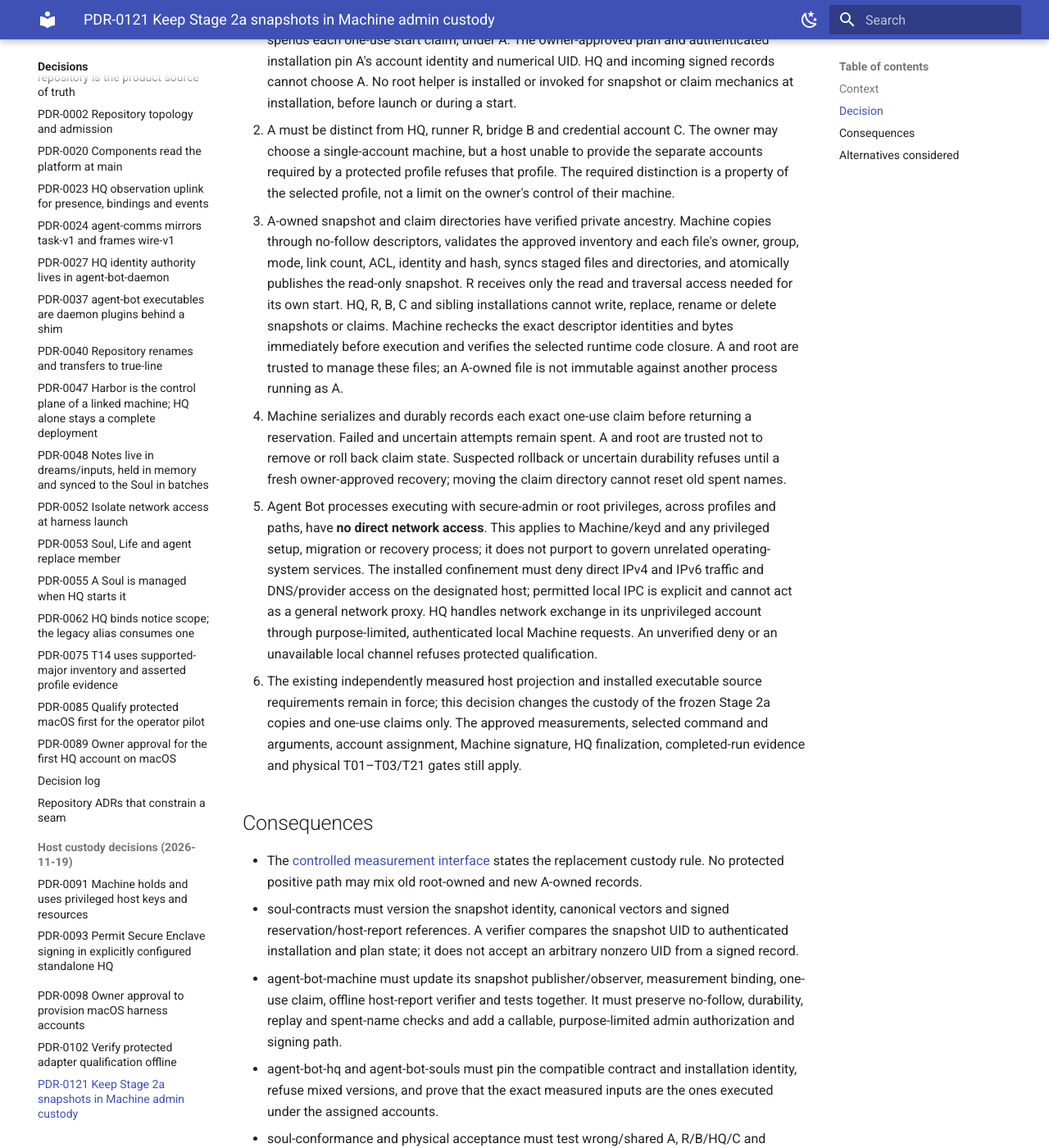
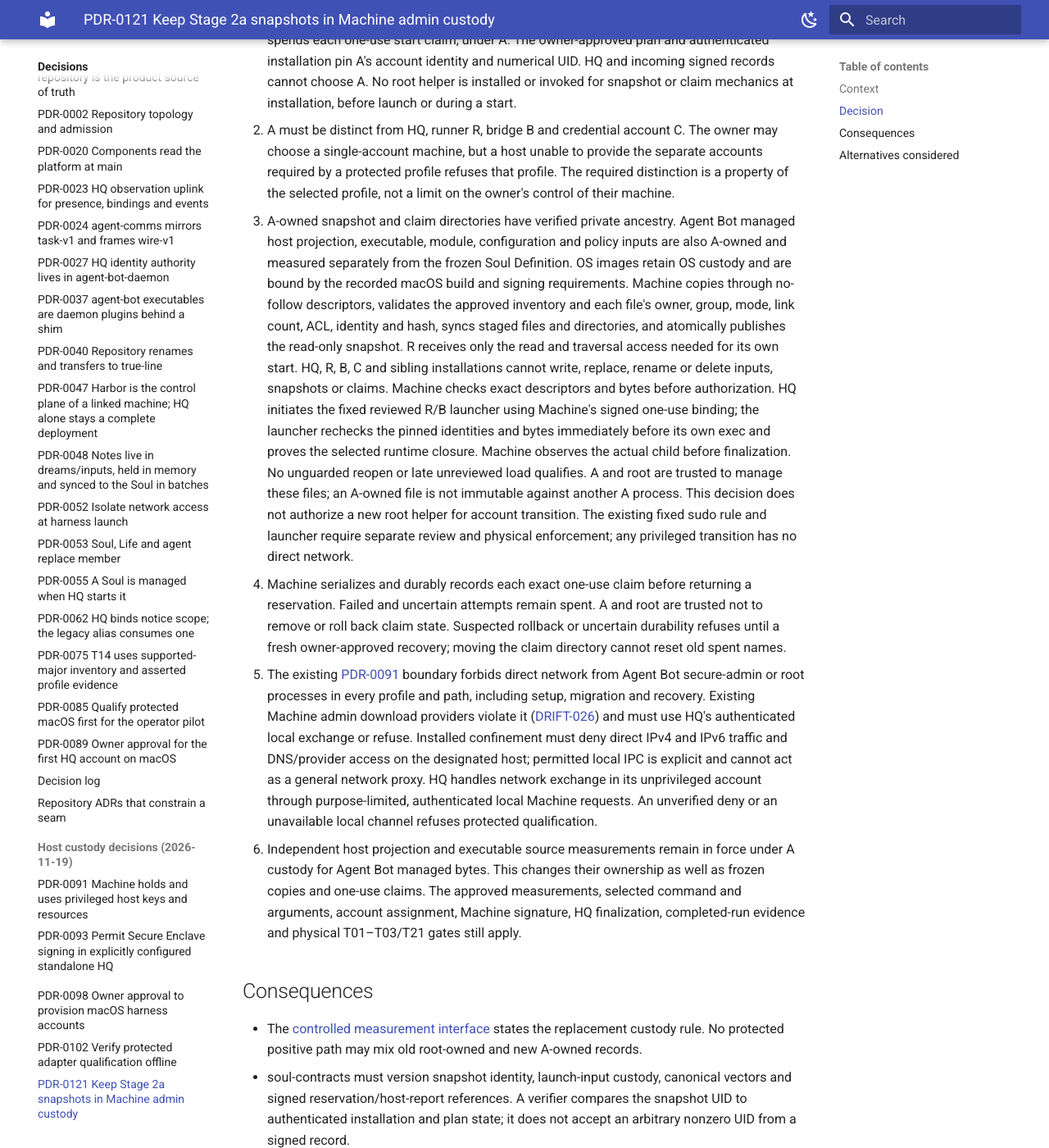
Before and after one commit to true-line/agent-bot-platform, an MkDocs documentation site: the page built from docs/04-decisions/PDR-0121-machine-admin-custody-for-stage-2a-snapshots.md, in a window 1280 px wide and 1400 px high, scrolled down 748 px. Shown: the whole window at 82% size. Built offline with MkDocs 1.6.1 and Material for MkDocs 9.7.7, drawn with Linux system fonts in a browser that asks for light colours; some of the changed text lies outside the part shown.

Commit message:
platform: align admin custody and offline Machine boundary
Co-authored-by: solid-owl-71 <agent_76e9bfc8-d740-4ebe-b122-e43fa2cecf71@souls.agent-bot.invalid>
Agent-Identity: agent_76e9bfc8-d740-4ebe-b122-e43fa2cecf71

```diff
--- a/docs/00-governance/drift-register.md
+++ b/docs/00-governance/drift-register.md
@@ -24,20 +24,20 @@ move completed entries to [resolved drift](drift-register-resolved.md).
 
 ## DRIFT-004 Wire and task contracts exist twice
 
-- **Open.** agent-comms ships NDJSON wire v1 (`lib/wire.mjs`) and a task state table (its `tasks.md` doc) that do not reference soul-contracts. S6 sections 6 and 7 specify `wire/v1` and `task/v1` with nine HQ-authoritative states and comms as a mirror.
-- **Resolution.** [PDR-0024](../04-decisions/PDR-0024-comms-mirrors-task-v1-and-frames-wire-v1.md): the schemas are in soul-contracts `wire/v1` and `task/v1`. agent-comms mirrors HQ's `task/v1` records through a codec, frames routed messages in `wire/v1` at its broker layer, and runs every fixture of both against them. Its v0.5.5 task workflow and local client protocol stay, documented as outside the seams. Resolved when that agent-comms PR merges.
+- **Open.** agent-comms' NDJSON wire and task table diverge from the soul-contracts `wire/v1` and nine-state, HQ-authoritative `task/v1` seams (S6 §§6–7).
+- **Resolution.** [PDR-0024](../04-decisions/PDR-0024-comms-mirrors-task-v1-and-frames-wire-v1.md): comms mirrors HQ tasks and frames routed messages against both contract fixture sets. Its local protocol and v0.5.5 workflow remain outside those seams until the adoption PR merges.
 
 ## DRIFT-005 Two products called headquarters
 
-- **Open.** agent-watchtower calls itself "agent coordination headquarters" with its own control plane and approvals (agent-watchtower ADR-0012). S6 defines HQ as the single local authority; S7 scopes the watcher to observability.
-- **Decided 2026-11-07, open until the repository changes.** The owner made agent-watchtower a standalone security product on top of the platform (PDR-0002). It consumes `hq-v1` read-only and holds no control authority.
-- **Resolution.** agent-watchtower drops the "headquarters" claim, its own control plane and its approvals, superseding agent-watchtower ADR-0012.
+- **Open.** agent-watchtower ADR-0012 claims a second headquarters and approvals; S6 gives HQ sole local authority and S7 gives the watcher observability.
+- **Decided 2026-11-07.** [PDR-0002](../04-decisions/PDR-0002-repository-topology-and-admission.md) keeps watchtower a separate read-only security product.
+- **Resolution.** Watchtower removes its control claims and supersedes its ADR.
 
 ## DRIFT-006 GeniusBar or DudlesBar
 
-- **Open.** S6, S7 and these docs say GeniusBar. The geniusbar repository renamed the product DudlesBar (geniusbar ADR-0417).
-- **Decided 2026-11-07, name still open.** GeniusBar is the code name; DudlesBar is not adopted. A product name is chosen before any public release, because "Genius Bar" is an Apple service name (RISK-010).
-- **Resolution.** The owner picks the product name; the glossary records it with GeniusBar as the former code name, and the geniusbar repository supersedes geniusbar ADR-0417.
+- **Open.** S6/S7 use GeniusBar; geniusbar ADR-0417 says DudlesBar.
+- **Decided 2026-11-07.** GeniusBar remains a code name; DudlesBar is not adopted. A public name is required before release (RISK-010).
+- **Resolution.** The owner selects the name; the glossary and geniusbar ADR follow.
 
 ## DRIFT-007 Two Soul package layouts
 
@@ -51,13 +51,13 @@ move completed entries to [resolved drift](drift-register-resolved.md).
 
 ## DRIFT-009 "Soul" and "principal" mean different things
 
-- **Open.** S6 section 3 defines a Soul as a persistent multi-member agent and a principal as a human or organization; the platform [glossary](../glossary.md) carries those definitions since soul-contracts moved its glossary there ([soul-contracts#26](https://github.com/true-line/soul-contracts/pull/26)). agent-comms ADR-0003 defines a soul as one agent conversation (`agent_<uuid>`) and a principal as a human or transport account; agent-bot's README uses the agent-comms meaning. Since PDR-0053 the glossary defines a Soul as a package, not an agent.
-- **Resolution.** The platform [glossary](../glossary.md) is the single home after PDR-0001; agent-comms records the older meaning as superseded.
+- **Open.** S6, agent-comms ADR-0003 and agent-bot README use incompatible Soul/principal meanings. [PDR-0053](../04-decisions/PDR-0053-soul-life-and-agent-replace-member.md) and the [glossary](../glossary.md) define Soul as a package.
+- **Resolution.** Components adopt the glossary; comms marks its older meaning superseded.
 
 ## DRIFT-010 Short labels collide
 
-- **Open.** S6 labels its external references `R1` to `R8`, beside its requirements R1 to R12. agent-bot-daemon's plan labels its decisions `D1` to `D4` and its risks `R1` to `R10`, colliding with the north star's decisions (S1 D1 to S1 D4) and with the requirements.
-- **Resolution.** Platform side resolved by [identifiers](identifiers.md) (X-series, qualified labels, RISK-series). agent-bot-daemon renames its risks when its plan moves here.
+- **Open.** S6 reference R1–R8 and daemon risk R1–R10 collide with requirements; daemon decision labels collide with S1 decisions.
+- **Resolution.** [Identifiers](identifiers.md) use X, qualified D and RISK labels; daemon renames its risks.
 
 ## DRIFT-011 The split decisions are recorded three times
 
@@ -66,9 +66,9 @@ move completed entries to [resolved drift](drift-register-resolved.md).
 
 ## DRIFT-012 The identity service has two addresses
 
-- **Open.** S6 and the architecture name `agents.true-line.ai`. agent-bot's README and code comments, agent-bot-daemon's plan and agent-bot-identity's server-mode documentation and tests also use `agent-bot-gold.vercel.app`.
-- **Decided 2026-11-07, open until the repositories change.** The owner made `agents.true-line.ai` the canonical address. `agent-bot-gold.vercel.app` is a deployment alias: it keeps serving existing clients, and agent-bot already treats it as a legacy host. Documents name only the canonical address.
-- **Resolution.** agent-bot records the alias, and agent-bot, agent-bot-daemon and agent-bot-identity replace it in their documents. Their adoption issues carry the item: true-line/agent-bot#154, true-line/agent-bot-daemon#79 and qwts/agent-bot-identity#1378.
+- **Open.** Agent Bot, daemon and identity docs name `agent-bot-gold.vercel.app` while S6 uses `agents.true-line.ai`.
+- **Decided 2026-11-07.** The latter is canonical; the former remains a deployment alias.
+- **Resolution.** Components document the alias and canonical host in true-line/agent-bot#154, true-line/agent-bot-daemon#79 and qwts/agent-bot-identity#1378.
 
 ## DRIFT-013 Planned repository names do not exist
 
@@ -107,9 +107,9 @@ move completed entries to [resolved drift](drift-register-resolved.md).
 
 ## DRIFT-020 Two UI repositories have no charter
 
-- **Conflict.** true-line/agent-bot-hq-ui (the on-machine HQ interface) and true-line/agent-bot-harbor-ui (Harbor console designs, a remote view of one machine's settings in `daemon-ui/`, and MCP app resources in `mcp-apps/`) exist. Neither has an entry in `registry/repos.yaml`. [PDR-0002](../04-decisions/PDR-0002-repository-topology-and-admission.md) admits no repository without a charter, keeps the web console in agent-bot and says the planned agent-bot-ui is not created. agent-bot-harbor-ui's README still calls the product "Agent Command Center", not Harbor, and names agent-bot-ui as its destination.
-- **Decided 2026-11-11, open until the records change.** [PDR-0047](../04-decisions/PDR-0047-harbor-is-the-control-plane-of-a-linked-machine.md) keeps both repositories as design sources for agent-bot-hq and agent-bot.
-- **Resolution.** Both get charters in `registry/repos.yaml` before work lands there. agent-bot-harbor-ui names the product Harbor in its README and stops targeting agent-bot-ui.
+- **Conflict.** agent-bot-hq-ui and agent-bot-harbor-ui exist without `registry/repos.yaml` charters, contrary to [PDR-0002](../04-decisions/PDR-0002-repository-topology-and-admission.md). Harbor UI still names an old product and destination.
+- **Decided 2026-11-11.** [PDR-0047](../04-decisions/PDR-0047-harbor-is-the-control-plane-of-a-linked-machine.md) keeps both as HQ/Harbor design sources.
+- **Resolution.** Add charters before implementation; Harbor UI uses Harbor and drops the agent-bot-ui destination.
 
 ## DRIFT-021 T14 previous-major and profile evidence
 
@@ -129,15 +129,20 @@ move completed entries to [resolved drift](drift-register-resolved.md).
 
 ## DRIFT-025 Stage 2a snapshot custody
 
-- **Conflict.** The owner rejected a root snapshot helper and selected secure
-  Machine admin custody for the frozen Stage 2a snapshots and one-use claims.
-  The existing root-owned measurement text, soul-contracts snapshot
-  `owner_uid: 0` schema and vectors, Machine snapshot/reservation producers
-  and v3 verifier, and HQ's expected reservation state still reflect the
-  prior rule. [PDR-0121](../04-decisions/PDR-0121-machine-admin-custody-for-stage-2a-snapshots.md)
-  records the successor direction. Privileged admin/root direct networking
-  is also forbidden by the owner's clarification.
-- **Resolution.** Version the contract, change the Machine and HQ producers
-  and verifiers together, prove local byte custody and network denial on
-  the designated host, and keep protected launch and T01–T03/T21 credit
-  closed until matching installed releases and evidence exist.
+- **Conflict.** The owner rejected a root helper and selected Machine-admin
+  custody for Agent Bot managed inputs, frozen snapshots and spent claims.
+  Current root-owned text, Contracts UID-0 records and Machine/HQ drafts
+  disagree. [PDR-0121](../04-decisions/PDR-0121-machine-admin-custody-for-stage-2a-snapshots.md)
+  records the proposed successor.
+- **Resolution.** Version Contracts and Machine/HQ together; require
+  matching installed bytes and physical T01–T03/T21 evidence before use.
+
+## DRIFT-026 Machine admin network providers
+
+- **Conflict.** Machine admin providers/downloads and keyd GitHub requests
+  perform direct network I/O despite
+  [PDR-0091](../04-decisions/PDR-0091-host-privileged-custody.md)
+  and the owner's longstanding HQ-mediated boundary.
+- **Resolution.** HQ performs network exchange over authenticated local
+  requests; Machine admin/root paths and children are denied direct IPv4,
+  IPv6 and DNS. Refuse unavailable routes and prove denial on the host.
--- a/docs/03-architecture/interfaces/stage2a-measurement.md
+++ b/docs/03-architecture/interfaces/stage2a-measurement.md
@@ -19,18 +19,12 @@ protected qualification gate. The owner has rejected a root helper, so the
 current nonroot Machine draft cannot satisfy that gate by adding one.
 
 
-The product owner approved this qualification-only byte rule in the Stage 2a
-working session on 2026-11-21. It permits one owner-approved attempt on the
-designated Mac with the existing `soul-conformance` `hello.soul` lineage. It
-does not authorize ordinary HQ work, a reusable protected launch, or a general
-Stage 3 `.soul` import verifier. The exact owner-approved attempt names the
-candidate, suite and template revisions, installed plan, frozen file inventory,
-and expected measurements. A changed path, byte, mode or launch input needs a
-new plan and one-use approval.
-The approval covers one exact suite plan. Each actual Soul start in that plan,
-including the cooperative T21 replay or a restart, needs its own distinct
-durably spent Machine reservation; a protected reservation cannot be replayed
-for a cooperative start.
+The owner approved this qualification-only rule on 2026-11-21 for one exact
+`hello.soul` suite plan on the designated Mac. The plan names candidate,
+suite, template, installation, inventory and expected measurements. Changed
+inputs require a new plan and approval. Each actual start, including T21 or
+a restart, spends a distinct Machine reservation; profiles cannot replay
+one another. This grants no ordinary HQ work or Stage 3 import authority.
 
 Machine independently measures a closed, frozen `Contents/` definition and
 reconstructible tree. It includes `SoulInfo.json`, `SoulLock.json`, every file
@@ -56,7 +50,7 @@ writable `workspaces/scratch/check.mjs` to frozen
 checker. `answer.txt` remains writable evidence; record the seeded
 issue/answer and final answer as test input and outcome.
 
-Machine separately measures the root-owned host projection (including exact
+Until PDR-0121 is accepted, Machine separately measures the root-owned host projection (including exact
 `adapters.json` and `installation.json` values), runner, Machine, HQ, broker,
 adapter, native harness and test-provider binaries/configuration, sandbox
 policy, all executable code inputs, and the selected command and ordered
@@ -123,39 +117,25 @@ and writable `Contents/host` layout must be changed before positive launch.
 
 ## Proposed Machine-admin snapshot custody
 
-Machine copies approved source and code through no-follow directory
-descriptors into a private staging tree owned by its secure administrative
-account A. The authenticated installation and exact owner-approved plan
-pin A; neither HQ nor an incoming record selects it. A is distinct from HQ,
-runner R, bridge B and credential account C. If the chosen host cannot
-provide those protected-profile account distinctions, that profile refuses.
-Machine verifies one-link regular files and protected ancestors, hashes the
-bytes actually opened, syncs every staged file and directory, then atomically
-publishes a read-only A-owned snapshot and syncs its parent. Only the
-assigned R receives the read and traversal access needed for that start;
-HQ, R, B, C and sibling installations have no write, rename, delete or ACL
-grant on the snapshot, its ancestors or the A-owned one-use claim. A and root
-remain trusted to manage those files. Machine launches only the snapshot,
-retaining or reopening descriptors and comparing identities and hashes
-immediately before exec. The sandbox denies runner writes to source and host
-projection from the first instruction. An unguarded path check followed by
-a later open is insufficient. Machine must also prove that the running
-process selected those exact executable and code inputs; changed identity
-or late unreviewed load stops the run. The current Souls reader's
-runner-owned package and writable `Contents/host` layout must be changed
-before positive launch.
+Under PDR-0121, A owns the frozen staging/snapshots, spent claims, Agent Bot
+managed host projection and enumerated runtime inputs. The authenticated
+installation and owner plan pin A, distinct from HQ, R, B and C; a host
+without the protected-profile accounts refuses. OS images retain OS
+custody and are pinned by build/signing requirements. Machine uses the
+same no-follow inventory, hashing, durable publication and one-use rules;
+only assigned R can read its frozen inputs, and no untrusted account can
+write them. A and root remain trusted to change them, requiring a fresh
+exact plan. Machine authorizes the start; HQ initiates the reviewed fixed
+R/B launcher. That launch boundary checks pinned descriptors and bytes
+immediately before exec; Machine independently observes the actual child
+and selected code closure before finalization. The R/B transition is a
+separate unproven gate, not an authorization for a new root helper.
 
-Agent Bot processes executing with secure-admin or root privileges, across
-profiles and paths, have no direct network access. The installed host
-confinement must demonstrably deny direct IPv4, IPv6 and DNS/provider
-traffic while allowing only reviewed local IPC. HQ carries network exchange
-in its unprivileged account through authenticated, purpose-limited Machine
-requests. Machine durably spends each exact one-use claim under A before
-returning a reservation; failure, uncertainty or suspected rollback keeps
-the start refused. No root helper is installed or invoked for snapshot or
-claim mechanics at installation or runtime. The existing root-owned host
-projection and installed executable source requirements remain separate
-from the A-owned frozen copies.
+PDR-0091 already forbids direct network from Agent Bot secure-admin/root
+processes across profiles and paths. The installed confinement must prove
+IPv4, IPv6 and DNS/provider denial with only reviewed local IPC. HQ carries
+network exchange; current Machine admin download providers must migrate
+or refuse. No root helper is installed for snapshot or claim mechanics.
 
 Both measurements, snapshot identity and exact installed-plan digest must
 match through the Machine-signed one-use pre-Hello reservation, authenticated
--- a/docs/04-decisions/PDR-0121-machine-admin-custody-for-stage-2a-snapshots.md
+++ b/docs/04-decisions/PDR-0121-machine-admin-custody-for-stage-2a-snapshots.md
@@ -16,7 +16,7 @@ The product owner rejected a root helper for Stage 2a snapshot and one-use
 claim mechanics. The secure Machine administrative account is trusted to
 manage files on its host; adding a root helper would expand privileged
 execution without serving that trust model. This decision changes the
-qualification-only frozen snapshot and claim custody specified by
+qualification-only Agent Bot managed source, frozen snapshot and claim custody specified by
 [PDR-0102](PDR-0102-protected-adapter-qualification.md). It does not grant a
 protected launch or a physical test result. [Decision discussion and recorded
 owner direction](https://github.com/true-line/agent-bot-platform/discussions/121#discussioncomment-19815746).
@@ -24,11 +24,12 @@ owner direction](https://github.com/true-line/agent-bot-platform/discussions/121
 ## Context
 
 The controlled Stage 2a measurement interface currently requires root-owned
-staging and snapshots. The corresponding Contracts draft fixes snapshot
-`owner_uid` at zero, while Machine's draft producer and reservation path
-require root execution. The paired Machine daemon instead runs in its secure
-administrative account. A proposed root helper would bridge that mismatch,
-but the owner rejected it. This is [DRIFT-025](../00-governance/drift-register.md#drift-025-stage-2a-snapshot-custody).
+host projection, executable inputs, staging and snapshots. The Contracts
+draft fixes snapshot `owner_uid` at zero, while Machine's draft publisher
+and reservation path require root. The paired daemon runs as secure admin.
+No reviewed offline installer supplies arbitrary exact root-owned launch
+inputs for this path. The owner rejected a new root helper. This is
+[DRIFT-025](../00-governance/drift-register.md#drift-025-stage-2a-snapshot-custody).
 
 ## Decision
 
@@ -45,35 +46,47 @@ but the owner rejected it. This is [DRIFT-025](../00-governance/drift-register.m
    that profile. The required distinction is a property of the selected
    profile, not a limit on the owner's control of their machine.
 3. A-owned snapshot and claim directories have verified private ancestry.
+   Agent Bot managed host projection, executable, module, configuration and
+   policy inputs are also A-owned and measured separately from the frozen
+   Soul Definition. OS images retain OS custody and are bound by the
+   recorded macOS build and signing requirements.
    Machine copies through no-follow descriptors, validates the approved
    inventory and each file's owner, group, mode, link count, ACL, identity
    and hash, syncs staged files and directories, and atomically publishes
    the read-only snapshot. R receives only the read and traversal access
    needed for its own start. HQ, R, B, C and sibling installations cannot
-   write, replace, rename or delete snapshots or claims. Machine rechecks
-   the exact descriptor identities and bytes immediately before execution
-   and verifies the selected runtime code closure. A and root are trusted
-   to manage these files; an A-owned file is not immutable against another
-   process running as A.
+   write, replace, rename or delete inputs, snapshots or claims. Machine
+   checks exact descriptors and bytes before authorization. HQ initiates
+   the fixed reviewed R/B launcher using Machine's signed one-use binding;
+   the launcher rechecks the pinned identities and bytes immediately before
+   its own exec and proves the selected runtime closure. Machine observes
+   the actual child before finalization. No unguarded reopen or late
+   unreviewed load qualifies. A and root are trusted to manage these files;
+   an A-owned file is not immutable against another A process. This decision
+   does not authorize a new root helper for account transition. The
+   existing fixed sudo rule and launcher require separate review and
+   physical enforcement; any privileged transition has no direct network.
 4. Machine serializes and durably records each exact one-use claim before
    returning a reservation. Failed and uncertain attempts remain spent.
    A and root are trusted not to remove or roll back claim state. Suspected
    rollback or uncertain durability refuses until a fresh owner-approved
    recovery; moving the claim directory cannot reset old spent names.
-5. Agent Bot processes executing with secure-admin or root privileges,
-   across profiles and paths, have **no direct network access**. This
-   applies to Machine/keyd and any privileged setup, migration or recovery
-   process; it does not purport to govern unrelated operating-system
-   services. The installed confinement must deny direct IPv4 and IPv6
+5. The existing [PDR-0091](PDR-0091-host-privileged-custody.md) boundary
+   forbids direct network from Agent Bot secure-admin or root processes in
+   every profile and path, including setup, migration and recovery.
+   Existing Machine admin download providers violate it
+   ([DRIFT-026](../00-governance/drift-register.md#drift-026-machine-admin-network-providers))
+   and must use HQ's authenticated local exchange or refuse. Installed
+   confinement must deny direct IPv4 and IPv6
    traffic and DNS/provider access on the designated host; permitted local
    IPC is explicit and cannot act as a general network proxy. HQ handles
    network exchange in its unprivileged account through purpose-limited,
    authenticated local Machine requests. An unverified deny or an
    unavailable local channel refuses protected qualification.
-6. The existing independently measured host projection and installed
-   executable source requirements remain in force; this decision changes
-   the custody of the frozen Stage 2a copies and one-use claims only. The
-   approved measurements, selected command and arguments, account
+6. Independent host projection and executable source measurements remain
+   in force under A custody for Agent Bot managed bytes. This changes their
+   ownership as well as frozen copies and one-use claims. The approved
+   measurements, selected command and arguments, account
    assignment, Machine signature, HQ finalization, completed-run evidence
    and physical T01–T03/T21 gates still apply.
 
@@ -82,17 +95,19 @@ but the owner rejected it. This is [DRIFT-025](../00-governance/drift-register.m
 - The [controlled measurement interface](../03-architecture/interfaces/stage2a-measurement.md)
   states the replacement custody rule. No protected positive path may mix
   old root-owned and new A-owned records.
-- soul-contracts must version the snapshot identity, canonical vectors and
-  signed reservation/host-report references. A verifier compares the
+- soul-contracts must version snapshot identity, launch-input custody,
+  canonical vectors and signed reservation/host-report references. A verifier compares the
   snapshot UID to authenticated installation and plan state; it does not
   accept an arbitrary nonzero UID from a signed record.
-- agent-bot-machine must update its snapshot publisher/observer, measurement
-  binding, one-use claim, offline host-report verifier and tests together.
+- agent-bot-machine must update snapshot publisher/observer, measurement
+  binding, host projection and code-input custody, one-use claim, offline
+  host-report verifier and tests together.
   It must preserve no-follow, durability, replay and spent-name checks and
   add a callable, purpose-limited admin authorization and signing path.
 - agent-bot-hq and agent-bot-souls must pin the compatible contract and
   installation identity, refuse mixed versions, and prove that the exact
-  measured inputs are the ones executed under the assigned accounts.
+  measured inputs are executed under assigned accounts. The final launcher
+  handoff remains an open implementation gate.
 - soul-conformance and physical acceptance must test wrong/shared A,
   R/B/HQ/C and sibling write denial, byte and inode replacement, replay
   and restart, direct IPv4/IPv6 denial for privileged processes, the
```
Also changed, not shown: docs/04-decisions/PDR-0091-host-privileged-custody.md (+10 -8 lines), docs/04-decisions/PDR-0102-protected-adapter-qualification.md (+2 -2 lines).
